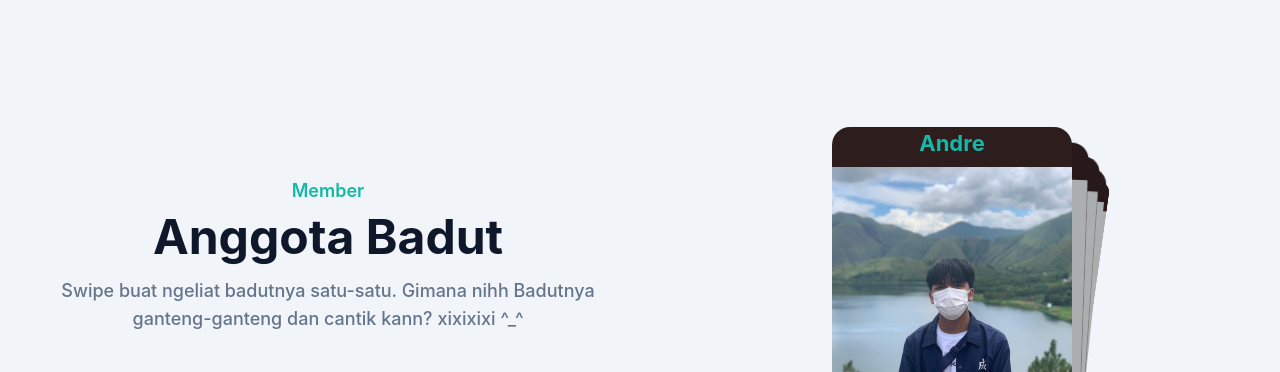
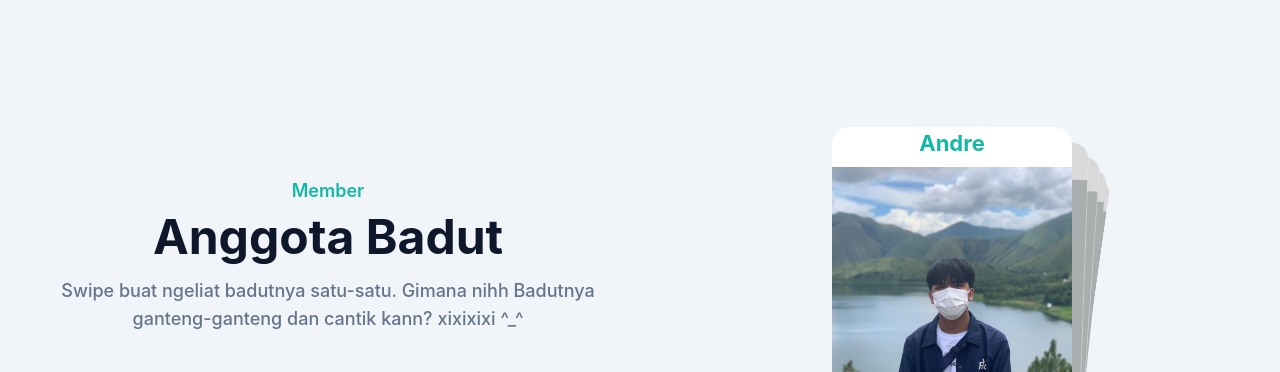
Before and after one commit to badutmemori/badutmemori.github.io, a website: page index.html in a window 1280 px wide. Shown: the part 1210-1582 px from the top of the page. Drawn offline with nearby package versions, Linux system fonts and the light colour scheme.

Commit message:
darkmode card

```diff
--- a/index.html
+++ b/index.html
@@ -43,12 +43,11 @@
         border-radius: 18px;
         font-size: 22px;
         font-weight: bold;
-        color: #fff;
       }
 
-      .swiper-slide {
-        background-color: rgb(46, 29, 29);
-      }
+      /* .swiper-slide {
+        background-color: rgb(255, 255, 255);
+      } */
     </style>
   </head>
   <body>
@@ -234,10 +233,10 @@
             <!-- Foto Anggota -->
             <div class="swiper mySwiper">
               <div class="swiper-wrapper">
-                <div class="swiper-slide">
+                <div class="swiper-slide bg-white dark:bg-slate-900">
                   <div class="absolute top-0 text-primary">Andre</div>
                   <img class="absolute" src="dist/img/andre.jpg" alt="Andre">
-                  <div class="self-end">
+                  <div class="self-end mb-1">
                     <a href="https://instagram.com/reynold.sgn" target="_blank" class=" flex h-9 w-9 items-center justify-center rounded-full border border-slate-300 text-slate-300 hover:border-primary hover:bg-primary hover:text-white">
                       <svg role="img" width="20" class="fill-current" viewBox="0 0 24 24" xmlns="http://www.w3.org/2000/svg">
                         <title>Instagram</title>
@@ -248,7 +247,7 @@
                     </a>
                   </div>
                 </div>
-                <div class="swiper-slide">
+                <div class="swiper-slide bg-white dark:bg-slate-900">
                   <div class="absolute top-0 text-primary">Angli</div>
                   <img class="absolute" src="dist/img/anggota.jpg" alt="Angli">
                   <div class="self-end">
@@ -262,7 +261,7 @@
                     </a>
                   </div>
                 </div>
-                <div class="swiper-slide">
+                <div class="swiper-slide bg-white dark:bg-slate-900">
                   <div class="absolute top-0 text-primary">Cen</div>
                   <img class="absolute" src="dist/img/anggota.jpg" alt="Cen">
                   <div class="self-end">
@@ -276,7 +275,7 @@
                     </a>
                   </div>
                 </div>
-                <div class="swiper-slide">
+                <div class="swiper-slide bg-white dark:bg-slate-900">
                   <div class="absolute top-0 text-primary">Egi</div>
                   <img class="absolute" src="dist/img/anggota.jpg" alt="Egi">
                   <div class="self-end">
@@ -290,7 +289,7 @@
                     </a>
                   </div>
                 </div>
-                <div class="swiper-slide">
+                <div class="swiper-slide bg-white dark:bg-slate-900">
                   <div class="absolute top-0 text-primary">Fanya</div>
                   <img class="absolute" src="dist/img/anggota.jpg" alt="Fanya">
                   <div class="self-end">
@@ -304,7 +303,7 @@
                     </a>
                   </div>
                 </div>
-                <div class="swiper-slide">
+                <div class="swiper-slide bg-white dark:bg-slate-900">
                   <div class="absolute top-0 text-primary">Leo</div>
                   <img class="absolute" src="dist/img/anggota.jpg" alt="Leo">
                   <div class="self-end">
@@ -318,7 +317,7 @@
                     </a>
                   </div>
                 </div>
-                <div class="swiper-slide">
+                <div class="swiper-slide bg-white dark:bg-slate-900">
                   <div class="absolute top-0 text-primary">Rere</div>
                   <img class="absolute" src="dist/img/anggota.jpg" alt="Rere">
                   <div class="self-end">
@@ -332,7 +331,7 @@
                     </a>
                   </div>
                 </div>
-                <div class="swiper-slide">
+                <div class="swiper-slide bg-white dark:bg-slate-900">
                   <div class="absolute top-0 text-primary">Tian</div>
                   <img class="absolute" src="dist/img/anggota.jpg" alt="Tian">
                   <div class="self-end">
@@ -346,7 +345,7 @@
                     </a>
                   </div>
                 </div>
-                <div class="swiper-slide">
+                <div class="swiper-slide bg-white dark:bg-slate-900">
                   <div class="absolute top-0 text-primary">Yosua</div>
                   <img class="absolute" src="dist/img/anggota.jpg" alt="Yosua">
                   <div class="self-end">
```
Also changed, not shown: dist/css/final.css, dist/img/sandhika.jpg (deleted), dist/img/sandhika.png (deleted).
